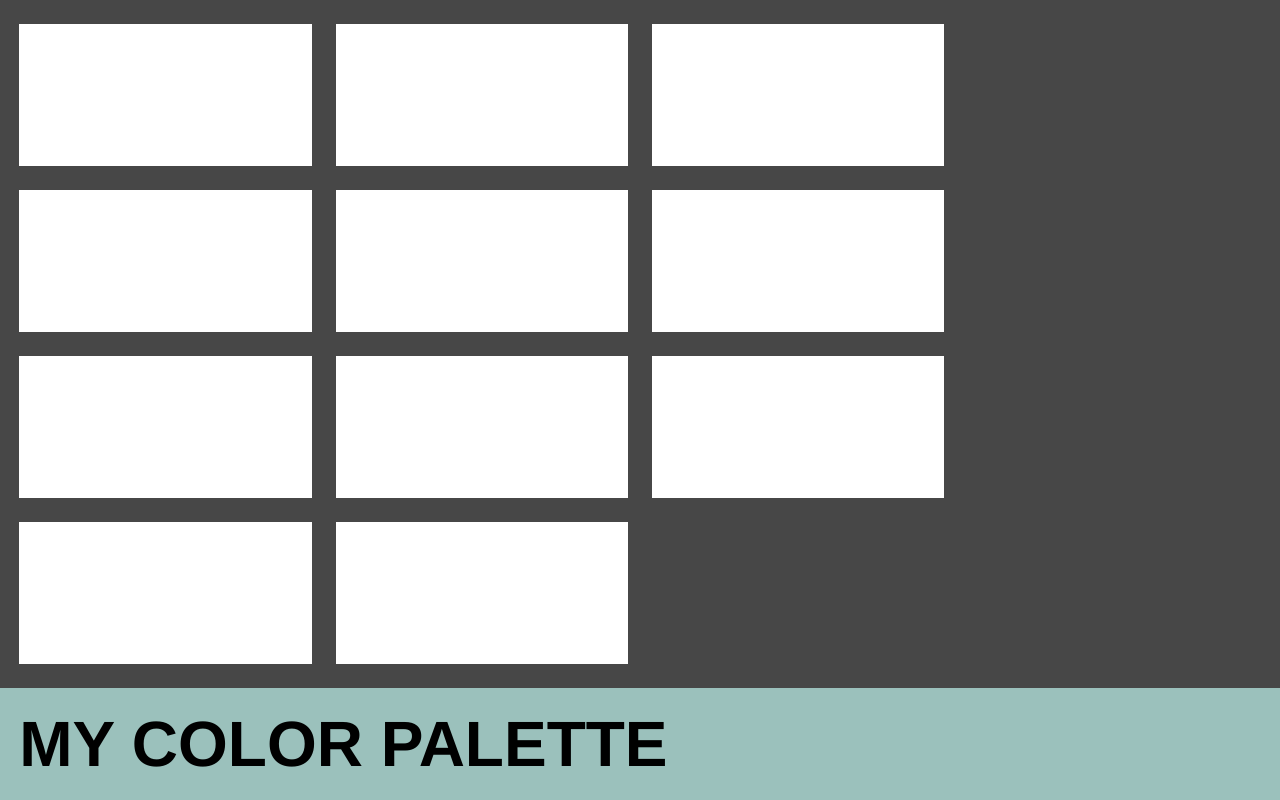
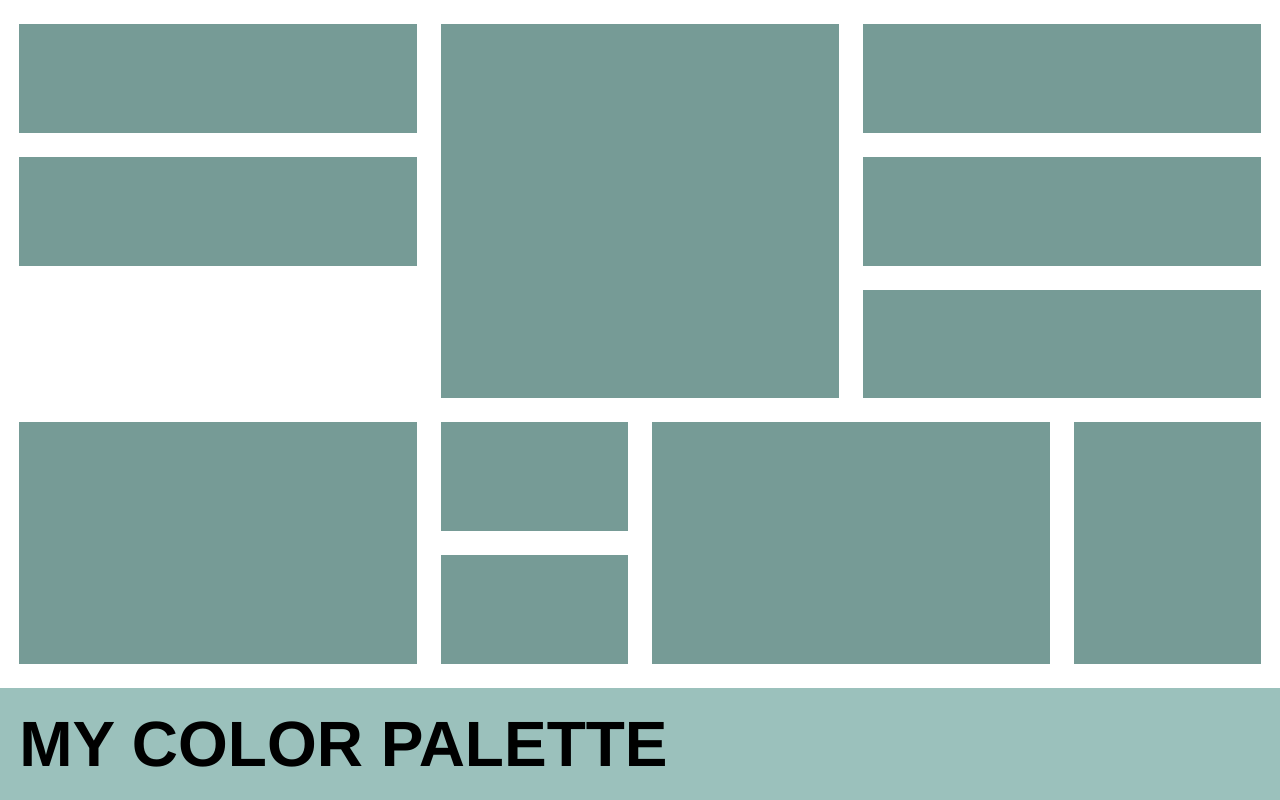
Before and after one commit to jenniesteinhoff/CSS-grid, a plain HTML site: page index.html in a window 1280 px wide. Drawn offline with Linux system fonts and the light colour scheme.

Commit message:
grid positioning and  color changes

```diff
--- a/styles/index.css
+++ b/styles/index.css
@@ -8,65 +8,65 @@ main {
 }
 .container {
     display: grid;
-    grid-template-columns: 1fr 1fr 1fr 1fr;
-    grid-template-rows: repeat(4, 1fr);
+    grid-template-columns: repeat(6, 1fr);
+    grid-template-rows: repeat(5, 1fr);
     grid-gap: 24px;
     width: 97%;
     height: 100%;
-    background-color: rgb(71, 71, 71);
+    background-color: #FFF;
     padding: 24px;
 }
 .element {
     overflow: hidden;
     position: relative;
-    background-color: white;
+    background-color: #769b96;
+}
+.one, .three {
+    grid-row: 1;
+}
+.four, .five {
+    grid-row: 2;
 }
 .one {
-    grid-row: 1;
-    grid-column: 1;
+    grid-column: 1 / 3;
 }
 .two {
-    grid-row: 2;
-    grid-column: 1;
+    grid-row: 1 / 4;
+    grid-column: 3 / 5;
 }
 .three {
-    grid-row: 3;
-    grid-column: 1;
+    grid-column: 5 / 7;
 }
 .four {
-    grid-row: 4;
-    grid-column: 1;
+    grid-column: 1 / 3;
 }
 .five {
-    grid-row: 1;
-    grid-column: 2;
+    grid-column: 5 / 7;
 }
 .six {
-    grid-row:2;
-    grid-column: 2;
+    grid-row: 4 / 6;
+    grid-column: 1 / 3;
 }
 .seven {
     grid-row: 3;
-    grid-column: 2;
+    grid-column: 5 / 7;
 }
 .eight {
     grid-row: 4;
-    grid-column: 2;
+    grid-column: 3;
 }
 .nine {
-    grid-row: 1;
+    grid-row: 4 / 6;
+    grid-column: 4 / 6;
+}
+.ten {
+    grid-row: 4 / 6;
+    grid-column: 6;
+}
+.eleven {
+    grid-row: 5;
     grid-column: 3;
 }
-.ten {
-    grid-row: 2;
-    grid-column: 3;
-}
-.eleven {
-    grid-row: 3;
-    grid-column: 3;
-}
-
-
 
 .footer {
     width: 97%;
```
